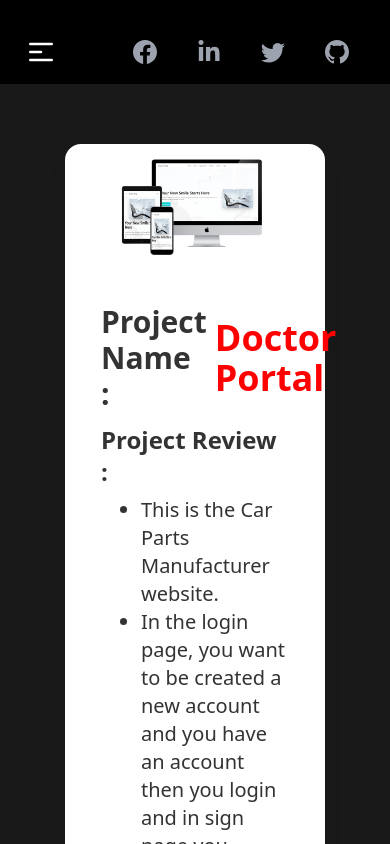
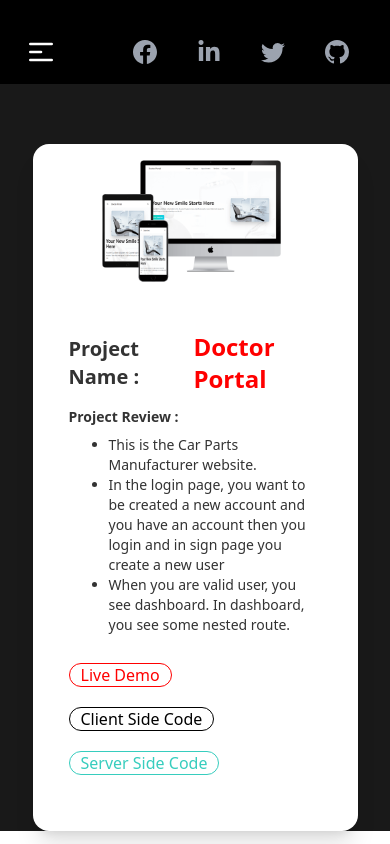
Before and after one commit to nurhossainfarid/my-portfolio-client-side, a React (Create React App) app: page /project3 in a window 390 px wide. Shown: the top 844 px of the page. Built offline with nearby package versions, Linux system fonts and the light colour scheme.

Commit message:
change responsive

```diff
--- a/src/Pages/Home/ProjectsDetail/ProjectDetail1.js
+++ b/src/Pages/Home/ProjectsDetail/ProjectDetail1.js
@@ -4,14 +4,14 @@ import ProjectPic1 from '../.../../../../images/firstProjectDemo.png'
 const ProjectDetail1 = () => {
     return (
         <div className="pt-5" style={{backgroundColor:'#191919'}}>
-            <div class="card card-compact w-2/3 mx-auto bg-base-100 shadow-xl mt-10 pb-10">
+            <div class="card card-compact w-5/6 md:w-2/3 mx-auto bg-base-100 shadow-xl mt-10 pb-10">
                 <figure className="p-3">
                     <img src={ProjectPic1} alt="" />
                 </figure>
                 <div class="card-body mx-5 mt-5">
-                    <h2 class="card-title text-3xl">Project Name : <span className='text-primary text-4xl font-bold'>.carBro</span></h2>
-                    <h2 className="text-2xl font-semibold">Project Review : </h2>
-                    <ul className='list-disc ml-10 text-xl'>
+                    <h2 class="card-title text-xl md:text-3xl">Project Name : <span className='text-primary md:text-4xl text-2xl font-bold'>.carBro</span></h2>
+                    <h2 className="text-md md:text-2xl font-bold md:font-semibold">Project Review : </h2>
+                    <ul className='list-disc ml-10 text-sm md:text-xl'>
                         <li>This is the Car Parts Manufacturer website.</li>
                         <li>In the login page, you want to be created a new account and you have an account then you login and in sign page you create a new user</li>
                         <li>When you are valid user, you see dashboard. In dashboard, you see some nested route.</li>
--- a/src/Pages/Home/ProjectsDetail/ProjectDetail2.js
+++ b/src/Pages/Home/ProjectsDetail/ProjectDetail2.js
@@ -4,14 +4,14 @@ import ProjectPic2 from '../../../images/secondProjectDemo.png';
 const ProjectDetail2 = () => {
     return (
         <div className="pt-5" style={{backgroundColor:'#191919'}}>
-            <div class="card card-compact w-2/3 mx-auto bg-base-100 shadow-xl mt-10 pb-10">
+            <div class="card card-compact w-5/6 md:w-2/3 mx-auto bg-base-100 shadow-xl mt-10 pb-10">
                 <figure className="p-3">
                     <img src={ProjectPic2} alt="" />
                 </figure>
                 <div class="card-body mx-5 mt-5">
-                    <h2 class="card-title text-3xl">Project Name : <span className='text-primary text-4xl font-bold'>Laptopo House Center</span></h2>
-                    <h2 className="text-2xl font-semibold">Project Review : </h2>
-                    <ul className='list-disc ml-10 text-xl'>
+                    <h2 class="card-title text-xl md:text-3xl">Project Name : <span className='text-primary md:text-4xl text-2xl font-bold'>Laptopo House Center</span></h2>
+                    <h2 className="text-md md:text-2xl font-semibold">Project Review : </h2>
+                    <ul className='list-disc ml-10 text-sm md:text-xl'>
                         <li>This is the laptop warehouse/inventory management websites.</li>
                         <li>On the Home page, header, slider, Our Products, Our Facilities, Testimonial, and footer section.</li>
                         <li>If you are registered person, you can use more features. In the Login page you want to be created a new account and you have an account then you login.</li>
--- a/src/Pages/Home/ProjectsDetail/ProjectDetail3.js
+++ b/src/Pages/Home/ProjectsDetail/ProjectDetail3.js
@@ -1,17 +1,17 @@
 import React from 'react';
-import ProjectPic3 from '../../../images/thridProjectDemo.png';
+import ProjectPic3 from '../../../images/thirdProjectDemo.png';
 
 const ProjectDetail3 = () => {
     return (
         <div className="pt-5" style={{backgroundColor:'#191919'}}>
-            <div class="card card-compact w-2/3 mx-auto bg-base-100 shadow-xl mt-10 pb-10">
+            <div class="card card-compact w-5/6 md:w-2/3 mx-auto bg-base-100 shadow-xl mt-10 pb-10">
                 <figure className="p-3">
                     <img src={ProjectPic3} alt="" />
                 </figure>
                 <div class="card-body mx-5 mt-5">
-                    <h2 class="card-title text-3xl">Project Name : <span className='text-primary text-4xl font-bold'>Doctor Portal</span></h2>
-                    <h2 className="text-2xl font-semibold">Project Review : </h2>
-                    <ul className='list-disc ml-10 text-xl'>
+                    <h2 class="card-title text-xl md:text-3xl">Project Name : <span className='text-primary md:text-4xl text-2xl font-bold'>Doctor Portal</span></h2>
+                    <h2 className="text-md md:text-2xl font-semibold">Project Review : </h2>
+                    <ul className='list-disc ml-10 text-sm md:text-xl'>
                         <li>This is the Car Parts Manufacturer website.</li>
                         <li>In the login page, you want to be created a new account and you have an account then you login and in sign page you create a new user</li>
                         <li>When you are valid user, you see dashboard. In dashboard, you see some nested route.</li>
```
Also changed, not shown: src/images/thirdProjectDemo.png (renamed from src/images/thridProjectDemo.png).
